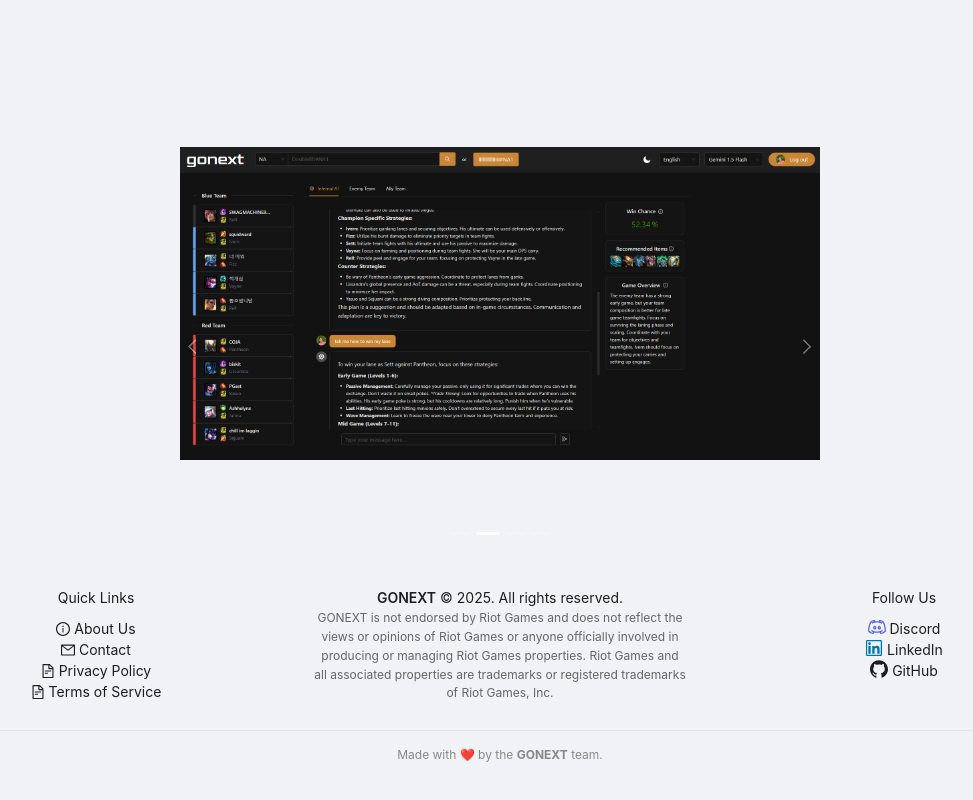
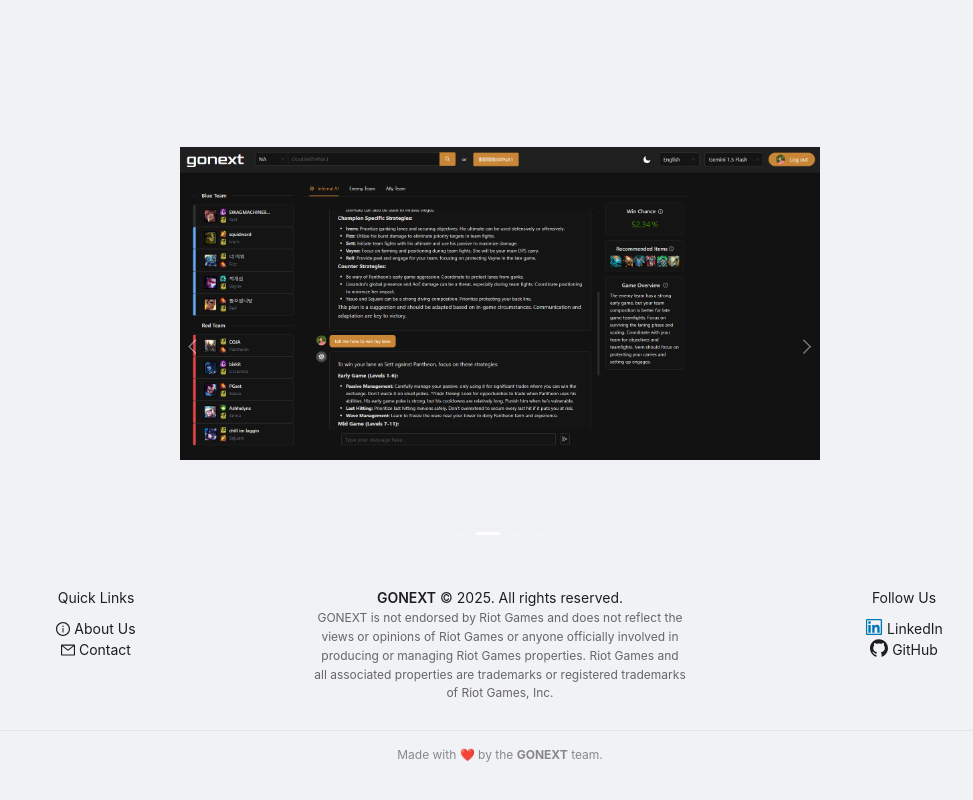
Before and after one commit to kostadindev/GONEXT, a React (Create React App) app in the folder frontend/: page / in a window 1280 px wide. Shown: the part 314-1114 px from the top of the page, without its empty margins (140-1113 px from the left). Built offline with nearby package versions, Linux system fonts and the light colour scheme; no server answers; a web font is replaced by a local one.

Commit message:
hide unused links

```diff
--- a/frontend/src/features/layout/footer/footer.tsx
+++ b/frontend/src/features/layout/footer/footer.tsx
@@ -33,14 +33,14 @@ export const Footer = () => {
             </a>
           </p>
           <p>
-            <a href="/privacy">
+            {/* <a href="/privacy">
               <FileTextOutlined /> Privacy Policy
-            </a>
+            </a> */}
           </p>
           <p>
-            <a href="/terms">
+            {/* <a href="/terms">
               <FileTextOutlined /> Terms of Service
-            </a>
+            </a> */}
           </p>
         </Col>
 
@@ -61,14 +61,14 @@ export const Footer = () => {
         <Col xs={24} sm={12} md={8}>
           <h3 style={{ marginBottom: 10 }}>Follow Us</h3>
           <p>
-            <a
+            {/* <a
               href="https://discord.gg/yourinvite"
               target="_blank"
               rel="noreferrer"
             >
               <DiscordOutlined style={{ fontSize: "18px", color: "#5865F2" }} />{" "}
               Discord
-            </a>
+            </a> */}
           </p>
           <p>
             <a
```
